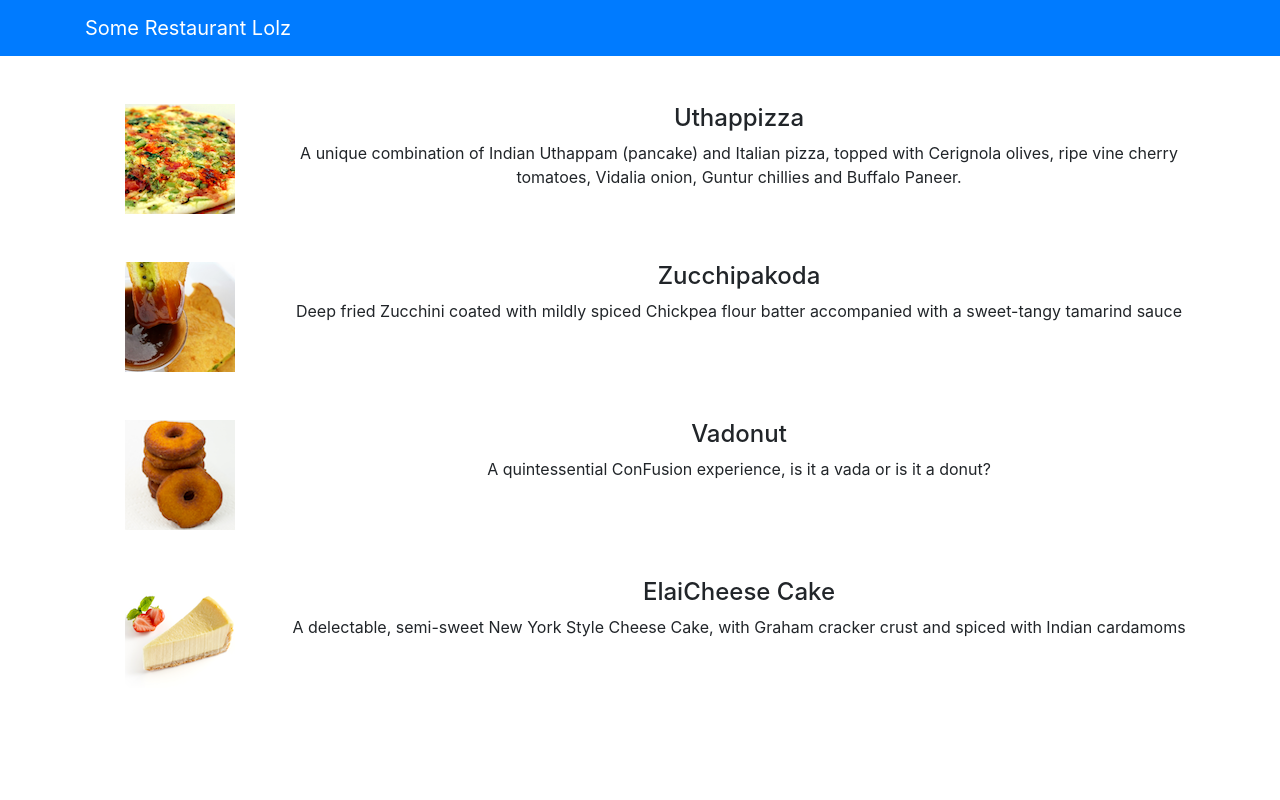
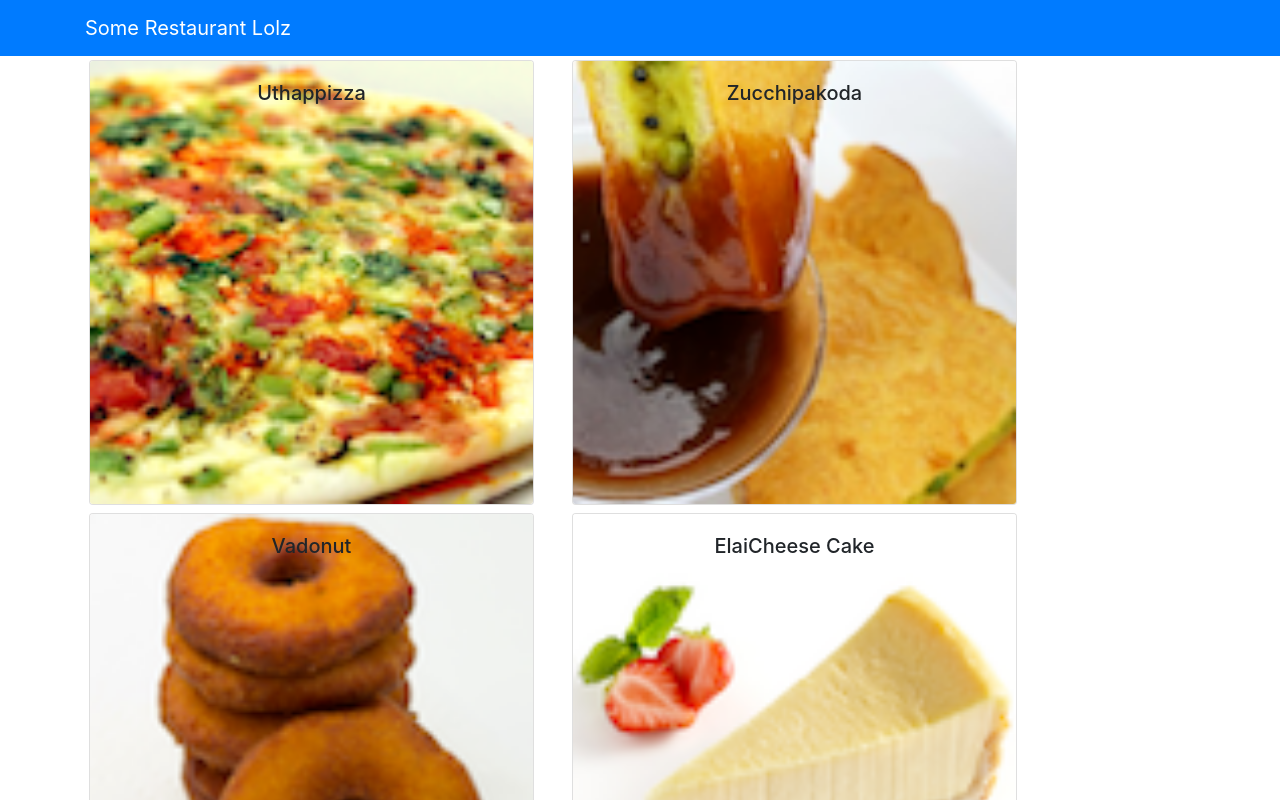
Before and after one commit to CrystalYeoh/capstone-chair-remoree, a React (Create React App) app: page / in a window 1280 px wide. Shown: the top 800 px of the page. Built offline with nearby package versions, Linux system fonts and the light colour scheme.

Commit message:
React Component Part 2

```diff
--- a/src/App.js
+++ b/src/App.js
@@ -1,21 +1,31 @@
-import React from 'react';
-import logo from './logo.svg';
-import {Navbar, NavbarBrand} from 'reactstrap';
+import React, { Component } from 'react';
+import { Navbar, NavbarBrand } from 'reactstrap';
 import Menu from './components/MenuComponent';
 import './App.css';
+import { DISHES } from './shared/dishes';
 
 
-function App() {
+class App extends Component {
+  constructor(props) {
+    super(props);
+
+    this.state = {
+      dishes: DISHES
+    };
+  }
+
+  render() {
     return (
       <div className="App">
         <Navbar dark color="primary">
           <div className="container">
-          <NavbarBrand href ="/">Some Restaurant Lolz</NavbarBrand>
+            <NavbarBrand href="/">Some Restaurant Lolz</NavbarBrand>
           </div>
         </Navbar>
-      <Menu />
+        <Menu dishes={this.state.dishes} />
       </div>
     );
   }
+}
 
 export default App;
--- a/src/components/MenuComponent.js
+++ b/src/components/MenuComponent.js
@@ -1,5 +1,5 @@
 import React,{Component} from 'react';
-import { Media } from 'reactstrap';
+import {Card, CardImg, CardImgOverlay, CardText, CardBody, CardTitle} from 'reactstrap';
 
 class Menu extends Component{
 
@@ -8,40 +8,32 @@ class Menu extends Component{
         super(props); //supply props to super class
 
         this.state = {
-            dishes:[
-                {
-                  id: 0,
-                  name:'Uthappizza',
-                  image: 'assets/images/uthappizza.png',
-                  category: 'mains',
-                  label:'Hot',
-                  price:'4.99',
-                  description:'A unique combination of Indian Uthappam (pancake) and Italian pizza, topped with Cerignola olives, ripe vine cherry tomatoes, Vidalia onion, Guntur chillies and Buffalo Paneer.'                        },
-               {
-                  id: 1,
-                  name:'Zucchipakoda',
-                  image: 'assets/images/zucchipakoda.png',
-                  category: 'appetizer',
-                  label:'',
-                  price:'1.99',
-                  description:'Deep fried Zucchini coated with mildly spiced Chickpea flour batter accompanied with a sweet-tangy tamarind sauce'                        },
-               {
-                  id: 2,
-                  name:'Vadonut',
-                  image: 'assets/images/vadonut.png',
-                  category: 'appetizer',
-                  label:'New',
-                  price:'1.99',
-                  description:'A quintessential ConFusion experience, is it a vada or is it a donut?'                        },
-               {
-                  id: 3,
-                  name:'ElaiCheese Cake',
-                  image: 'assets/images/elaicheesecake.png',
-                  category: 'dessert',
-                  label:'',
-                  price:'2.99',
-                  description:'A delectable, semi-sweet New York Style Cheese Cake, with Graham cracker crust and spiced with Indian cardamoms'                        }
-            ]
+            selectedDish: null
+        }
+        console.log('Menu Component constructor is  invoked.')
+    }
+
+    componentDidMount(){
+        console.log('Menu Component componentDidMount is  invoked.')
+    }
+
+    onDishSelect(dish){
+        this.setState({selectedDish: dish});
+    }
+
+    renderDish(dish){
+        if (dish != null){
+            return(
+                <Card>
+                    <CardImg width="100%" src={dish.image} alt={dish.name} />
+                    <CardBody>
+                        <CardTitle>{dish.name}</CardTitle>
+                        <CardText>{dish.description}</CardText>
+                    </CardBody>
+                </Card>
+            )
+        }else{
+            return(<div></div>);
         }
     }
 
@@ -49,28 +41,29 @@ class Menu extends Component{
     render(){
 
         //js .map( operator maps the dishes to
-        const menu = this.state.dishes.map((dish)=>{
+        const menu = this.props.dishes.map((dish)=>{
             return(
-                <div key={dish.id} className="col-12 mt-5">
-                    <Media tag ="li">
-                        <Media left middle>
-                            <Media object src={dish.image} alt={dish.name} />
-                        </Media>
-                        <Media body className="ml-5">
-                            <Media heading>{dish.name}</Media>
-                            <p>{dish.description}</p>
-                        </Media>
-                    </Media>
+                <div key={dish.id} className="col-12 col-md-5 m-1">
+                    <Card onClick={()=>this.onDishSelect(dish)}>
+                        <CardImg width="100%" src={dish.image} alt={dish.name} />
+                        <CardImgOverlay>
+                            <CardTitle>{dish.name}</CardTitle>
+                        </CardImgOverlay>
+                    </Card>
                 </div>
             )
         }
         );
+
+        console.log('Menu Component render is  invoked.')
+
         return(
             <div className="container">
                 <div className="row">
-                    <Media list>
-                        {menu}
-                    </Media>
+                    {menu}
+                </div>
+                <div className="row">
+                    {this.renderDish(this.state.selectedDish)}
                 </div>
             </div>
 
--- /dev/null
+++ b/src/shared/dishes.js
@@ -0,0 +1,186 @@
+export const DISHES =
+    [
+        {
+        id: 0,
+        name:'Uthappizza',
+        image: 'assets/images/uthappizza.png',
+        category: 'mains',
+        label:'Hot',
+        price:'4.99',
+        description:'A unique combination of Indian Uthappam (pancake) and Italian pizza, topped with Cerignola olives, ripe vine cherry tomatoes, Vidalia onion, Guntur chillies and Buffalo Paneer.',
+        comments: [
+            {
+            id: 0,
+            rating: 5,
+            comment: "Imagine all the eatables, living in conFusion!",
+            author: "John Lemon",
+            date: "2012-10-16T17:57:28.556094Z"
+            },
+            {
+            id: 1,
+            rating: 4,
+            comment: "Sends anyone to heaven, I wish I could get my mother-in-law to eat it!",
+            author: "Paul McVites",
+            date: "2014-09-05T17:57:28.556094Z"
+            },
+            {
+            id: 2,
+            rating: 3,
+            comment: "Eat it, just eat it!",
+            author: "Michael Jaikishan",
+            date: "2015-02-13T17:57:28.556094Z"
+            },
+            {
+            id: 3,
+            rating: 4,
+            comment: "Ultimate, Reaching for the stars!",
+            author: "Ringo Starry",
+            date: "2013-12-02T17:57:28.556094Z"
+            },
+            {
+            id: 4,
+            rating: 2,
+            comment: "It's your birthday, we're gonna party!",
+            author: "25 Cent",
+            date: "2011-12-02T17:57:28.556094Z"
+            }
+        ]                        },
+        {
+        id: 1,
+        name:'Zucchipakoda',
+        image: 'assets/images/zucchipakoda.png',
+        category: 'appetizer',
+        label:'',
+        price:'1.99',
+        description:'Deep fried Zucchini coated with mildly spiced Chickpea flour batter accompanied with a sweet-tangy tamarind sauce',
+        comments: [
+            {
+            id: 0,
+            rating: 5,
+            comment: "Imagine all the eatables, living in conFusion!",
+            author: "John Lemon",
+            date: "2012-10-16T17:57:28.556094Z"
+            },
+            {
+            id: 1,
+            rating: 4,
+            comment: "Sends anyone to heaven, I wish I could get my mother-in-law to eat it!",
+            author: "Paul McVites",
+            date: "2014-09-05T17:57:28.556094Z"
+            },
+            {
+            id: 2,
+            rating: 3,
+            comment: "Eat it, just eat it!",
+            author: "Michael Jaikishan",
+            date: "2015-02-13T17:57:28.556094Z"
+            },
+            {
+            id: 3,
+            rating: 4,
+            comment: "Ultimate, Reaching for the stars!",
+            author: "Ringo Starry",
+            date: "2013-12-02T17:57:28.556094Z"
+            },
+            {
+            id: 4,
+            rating: 2,
+            comment: "It's your birthday, we're gonna party!",
+            author: "25 Cent",
+            date: "2011-12-02T17:57:28.556094Z"
+            }
+        ]
+        },
+        {
+        id: 2,
+        name:'Vadonut',
+        image: 'assets/images/vadonut.png',
+        category: 'appetizer',
+        label:'New',
+        price:'1.99',
+        description:'A quintessential ConFusion experience, is it a vada or is it a donut?',
+        comments: [
+            {
+            id: 0,
+            rating: 5,
+            comment: "Imagine all the eatables, living in conFusion!",
+            author: "John Lemon",
+            date: "2012-10-16T17:57:28.556094Z"
+            },
+            {
+            id: 1,
+            rating: 4,
+            comment: "Sends anyone to heaven, I wish I could get my mother-in-law to eat it!",
+            author: "Paul McVites",
+            date: "2014-09-05T17:57:28.556094Z"
+            },
+            {
+            id: 2,
+            rating: 3,
+            comment: "Eat it, just eat it!",
+            author: "Michael Jaikishan",
+            date: "2015-02-13T17:57:28.556094Z"
+            },
+            {
+            id: 3,
+            rating: 4,
+            comment: "Ultimate, Reaching for the stars!",
+            author: "Ringo Starry",
+            date: "2013-12-02T17:57:28.556094Z"
+            },
+            {
+            id: 4,
+            rating: 2,
+            comment: "It's your birthday, we're gonna party!",
+            author: "25 Cent",
+            date: "2011-12-02T17:57:28.556094Z"
+            }
+        ]
+        },
+        {
+        id: 3,
+        name:'ElaiCheese Cake',
+        image: 'assets/images/elaicheesecake.png',
+        category: 'dessert',
+        label:'',
+        price:'2.99',
+        description:'A delectable, semi-sweet New York Style Cheese Cake, with Graham cracker crust and spiced with Indian cardamoms',
+        comments: [
+            {
+            id: 0,
+            rating: 5,
+            comment: "Imagine all the eatables, living in conFusion!",
+            author: "John Lemon",
+            date: "2012-10-16T17:57:28.556094Z"
+            },
+            {
+            id: 1,
+            rating: 4,
+            comment: "Sends anyone to heaven, I wish I could get my mother-in-law to eat it!",
+            author: "Paul McVites",
+            date: "2014-09-05T17:57:28.556094Z"
+            },
+            {
+            id: 2,
+            rating: 3,
+            comment: "Eat it, just eat it!",
+            author: "Michael Jaikishan",
+            date: "2015-02-13T17:57:28.556094Z"
+            },
+            {
+            id: 3,
+            rating: 4,
+            comment: "Ultimate, Reaching for the stars!",
+            author: "Ringo Starry",
+            date: "2013-12-02T17:57:28.556094Z"
+            },
+            {
+            id: 4,
+            rating: 2,
+            comment: "It's your birthday, we're gonna party!",
+            author: "25 Cent",
+            date: "2011-12-02T17:57:28.556094Z"
+            }
+        ]
+        }
+    ];
```
Lines whose indentation alone changed are shown as unchanged.
